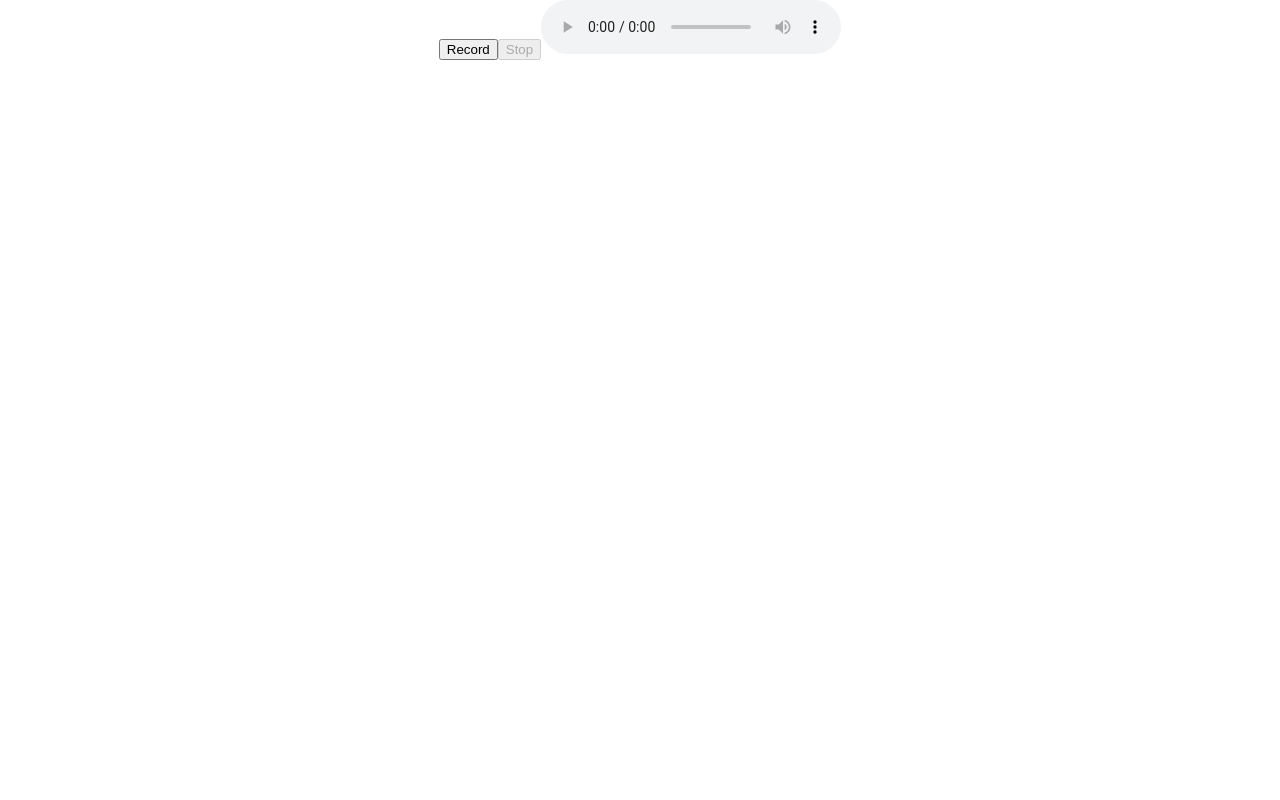
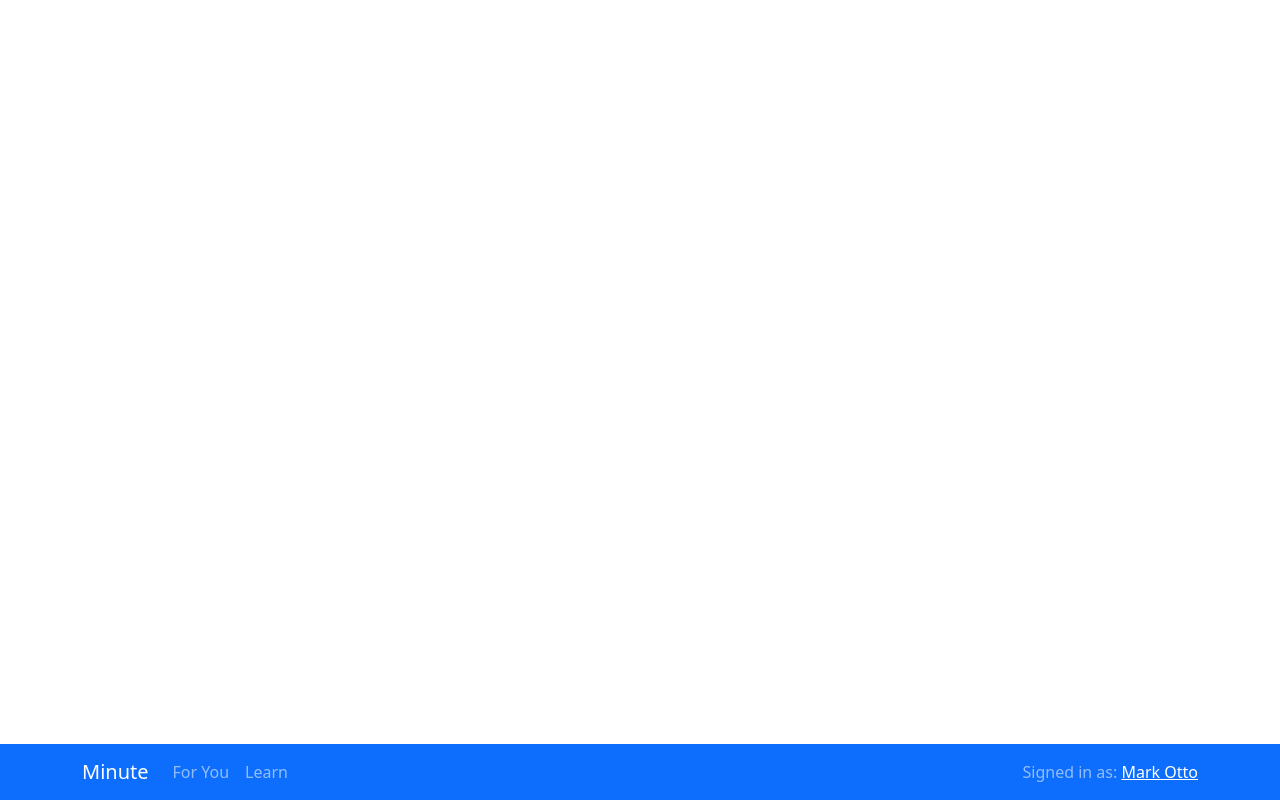
Before and after one commit to echochs1/minute-react, a React (Create React App) app: page /app in a window 1280 px wide. Before the commit this address had no page. Built offline with nearby package versions, Linux system fonts and the light colour scheme; what mic-recorder-to-mp3 would draw is missing.

Commit message:
react-bootstrap bottom navbar functional

```diff
--- a/package.json
+++ b/package.json
@@ -3,6 +3,8 @@
   "version": "0.1.0",
   "private": true,
   "dependencies": {
+    "@mui/icons-material": "^5.5.1",
+    "@mui/material": "^5.5.2",
     "@react-navigation/bottom-tabs": "^6.2.0",
     "@react-navigation/native": "^6.0.8",
     "@react-navigation/stack": "^6.1.1",
@@ -10,11 +12,13 @@
     "@testing-library/react": "^12.1.4",
     "@testing-library/user-event": "^13.5.0",
     "axios": "^0.26.1",
+    "bootstrap": "^5.1.3",
     "dotenv": "^16.0.0",
     "firebase": "^9.6.9",
     "fs": "^0.0.1-security",
     "mic-recorder-to-mp3": "^2.2.2",
     "react": "^17.0.2",
+    "react-bootstrap": "^2.2.1",
     "react-dom": "^17.0.2",
     "react-redux": "^7.2.6",
     "react-router-dom": "^6.2.2",
--- a/src/App.js
+++ b/src/App.js
@@ -1,33 +1,24 @@
 // import logo from './logo.svg';
 import './App.css';
-import { Route, Routes, useLocation } from "react-router-dom";
-
+import 'bootstrap/dist/css/bootstrap.min.css';
+import { BrowserRouter as Router, Route, Routes, useLocation } from "react-router-dom";
+import BottomNavBar from "./components/BottomNavBar";
 import ForYou from './screens/ForYouScreen';
 import Learn from './screens/LearnScreen';
 
 function App() {
   return (
+    <Router>
       <div className="App">
-     {useLocation().pathname == "/" ? <></> : <ForYou />}
+          <BottomNavBar/>
+          {/* {useLocation().pathname == "/" ? <></> : <BottomNavBar />} */}
           <Routes>
             <Route path="/" element={<ForYou/>} />
             <Route path="/learn" element={<Learn/>} />
+            {/* ADD OTHER PAGES HERE */}
           </Routes>
-      {/* <header className="App-header">
-        <img src={logo} className="App-logo" alt="logo" />
-        <p>
-          Edit <code>src/App.js</code> and save to reload.
-        </p>
-        <a
-          className="App-link"
-          href="https://reactjs.org"
-          target="_blank"
-          rel="noopener noreferrer"
-        >
-          Learn React
-        </a>
-      </header> */}
       </div>
+    </Router>
   );
 }
 
--- /dev/null
+++ b/src/components/BottomNavBar/index.js
@@ -0,0 +1,28 @@
+import React, {useState} from 'react';
+import Navbar from 'react-bootstrap/Navbar';
+import Container from 'react-bootstrap/Container';
+import Nav from 'react-bootstrap/Nav';
+import NavLink from 'react-bootstrap/NavLink'
+// import { LinkContainer } from 'react-router-bootstrap'
+
+export default function BottomNavBar() {
+    const pages = ["For You", "Learn"];
+
+    return (
+        <div>
+            <Navbar fixed="bottom" bg="primary" variant="dark">
+                <Container>
+                    <Navbar.Brand href="/">Minute</Navbar.Brand>
+                    <Nav className="me-auto">
+                        <NavLink href="/">For You</NavLink>
+                        <NavLink href="/learn">Learn</NavLink>
+                    </Nav>
+                    {/* Confirm firebase signed in user */}
+                    <Navbar.Text>
+                        Signed in as: <a href="#login">Mark Otto</a>
+                    </Navbar.Text>
+                </Container>
+            </Navbar>
+        </div>
+    )
+}
--- a/src/components/ButtonRecord.js
+++ b/src/components/ButtonRecord/ButtonRecord.js
@@ -4,7 +4,7 @@
 
 import React from 'react';
 import MicRecorder from 'mic-recorder-to-mp3';
-import assembly from '../service/assemblyai/assembly';
+import assembly from '../../service/assemblyai/assembly';
 import { connect } from 'react-redux';
 
 import axios from "axios";
--- a/src/index.js
+++ b/src/index.js
@@ -6,16 +6,19 @@ import reportWebVitals from './reportWebVitals';
 import { createStore } from 'redux';
 import { Provider } from 'react-redux';
 import reducer from './store/reducer';
-import {BrowserRouter} from 'react-router-dom';
-
 
 const store = createStore(reducer);
 
+const app = (
+  <Provider store={store}>
+    <App />
+  </Provider>
+);
 
 ReactDOM.render(
-  <BrowserRouter>
+  <React.StrictMode>
     <App />
-  </BrowserRouter>,
+  </React.StrictMode>,
   document.getElementById('root')
 );
 
--- a/src/screens/ForYouScreen.js
+++ b/src/screens/ForYouScreen.js
@@ -1,5 +1,5 @@
 import React from "react";
-import ButtonRecord from '../components/ButtonRecord';
+import ButtonRecord from '../components/ButtonRecord/ButtonRecord';
 
 export default function ForYouScreen() {
     return (
--- a/src/screens/LearnScreen.js
+++ b/src/screens/LearnScreen.js
@@ -0,0 +1,7 @@
+import React from "react";
+
+export default function LearnScreen() {
+    return (
+        <h1>This is the learn screen.</h1>
+    )
+}
```
Also changed, not shown: 1 other file (tests, documents, lock files or other folders). Lines whose indentation alone changed are shown as unchanged.
